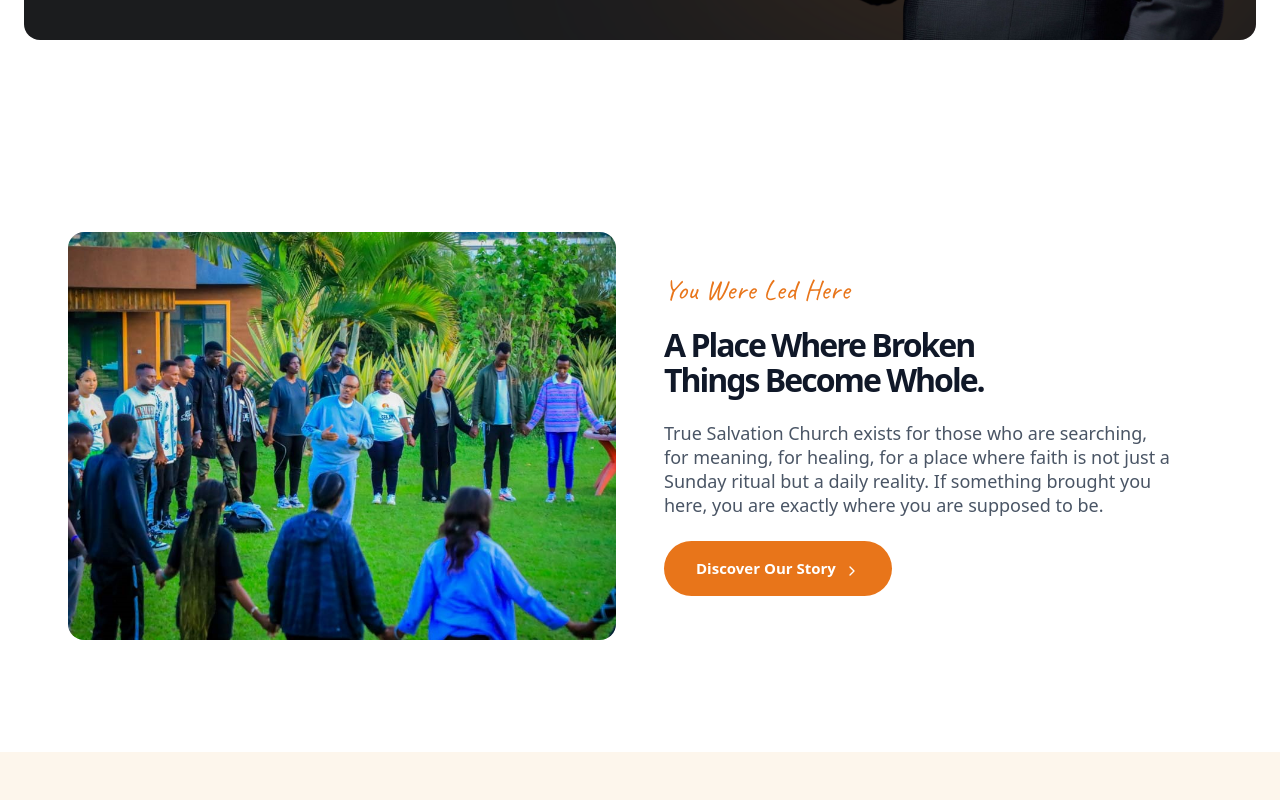
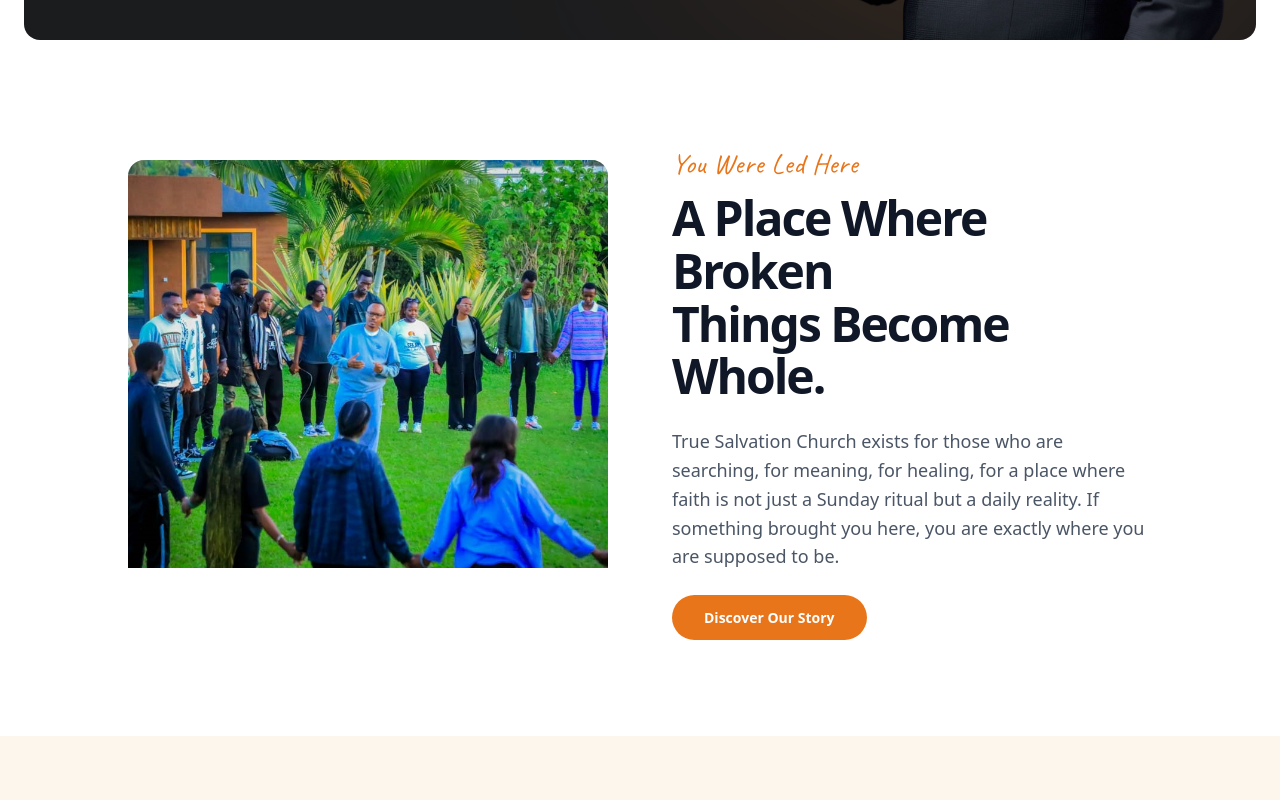
Before and after one commit to Getech-S/tsc-church, a Next.js app: page / in a window 1280 px wide. Shown: the part 1340-2140 px from the top of the page. Built offline with nearby package versions, Linux system fonts and the light colour scheme.

Commit message:
Updated home about section

```diff
--- a/components/sections/About.tsx
+++ b/components/sections/About.tsx
@@ -1,16 +1,16 @@
-"use client"; // Required for animations
+"use client";
 
 import Image from "next/image";
 import Link from "next/link";
 import { motion } from "framer-motion";
-import { ArrowRight, ChevronRight } from "lucide-react";
+// import { ChevronRight } from "lucide-react";
 
 export function About() {
   return (
-        <section className="bg-white py-20 lg:py-28 overflow-hidden">
-            <div className="mx-auto max-w-[1240px] px-6 md:px-12 grid grid-cols-1 lg:grid-cols-2 gap-12 items-center">
+    <section className="bg-white pt-1 pb-24 lg:pt-10 lg:pb-24 overflow-hidden">
+      <div className="w-full mx-auto px-6 md:px-10 lg:px-32 grid grid-cols-1 lg:grid-cols-2 gap-16 items-center">
 
-                {/* DESKTOP IMAGE: Hidden on mobile, shown on lg screens */}
+        {/* DESKTOP IMAGE */}
         <motion.div
           className="relative rounded-[16px] overflow-hidden self-end h-full w-full hidden lg:block"
           initial={{ opacity: 0, y: -60 }}
@@ -30,7 +30,7 @@ export function About() {
 
         {/* RIGHT COLUMN: Text Content */}
         <motion.div
-                    className="flex flex-col items-start gap-6 order-1 lg:order-2"
+          className="flex flex-col items-center text-center sm:items-start sm:text-left gap-6 order-1 lg:order-2"
           initial={{ opacity: 0, x: 30 }}
           whileInView={{ opacity: 1, x: 0 }}
           viewport={{ once: true, margin: "-100px" }}
@@ -38,7 +38,7 @@ export function About() {
         >
           {/* Eyebrow */}
           <span
-                        className="font-caveat text-[28px] text-[#E8751A] leading-[27px] tracking-[0.5px] font-normal text-left"
+            className="text-[24px] lg:text-[28px] text-[#E8751A] leading-[8px] tracking-[0.5px] font-normal text-left"
             style={{
               fontVariantNumeric: "lining-nums tabular-nums",
               fontFeatureSettings: '"liga" off, "calt" off',
@@ -48,13 +48,13 @@ export function About() {
             You Were Led Here
           </span>
 
-                    {/* Heading */}
-                    <h2 className="text-[48px] md:text-[32px] sm:text-[24px] font-bold text-gray-900 leading-[1.1] tracking-[-2px]">
-                        A Place Where Broken <br/>
+          {/* Heading — correct responsive sizing, small to large */}
+          <h2 className="text-[28px] sm:text-[36px] md:text-[42px] lg:text-[48px] font-bold text-gray-900 leading-[1.1] tracking-[-2px]">
+            A Place Where Broken <br />
             Things Become Whole.
           </h2>
 
-                    {/* MOBILE IMAGE: Shown only on mobile/tablet, hidden on lg screens */}
+          {/* MOBILE IMAGE */}
           <motion.div
             className="relative rounded-[16px] overflow-hidden w-full lg:hidden my-2"
             initial={{ opacity: 0, scale: 0.95 }}
@@ -72,24 +72,17 @@ export function About() {
           </motion.div>
 
           {/* Description */}
-                    <p className="text-[18px] leading-[24px] text-gray-600 font-normal max-w-lg">
+          <p className="text-base md:text-[18px] leading-[1.6] text-gray-600 font-normal max-w-lg">
             True Salvation Church exists for those who are searching, for meaning, for healing, for a place where faith is not just a Sunday ritual but a daily reality. If something brought you here, you are exactly where you are supposed to be.
           </p>
 
-                    {/* BUTTON */}
-                    <Link href="/about#whoweare">
-                        <button
-                            className="text-[#ffffff] bg-[#E8751A] font-bold text-[15px] rounded-[100px] flex items-center justify-center transition-transform duration-300 hover:scale-105 active:scale-95 cursor-pointer gap-2"
-                            style={{
-                                paddingTop: '16px',
-                                paddingBottom: '16px',
-                                paddingLeft: '32px',
-                                paddingRight: '32px'
-                            }}
+          {/* BUTTON — Link styled directly, no nested button */}
+          <Link
+                href="/about#whoweare"
+                className="text-white bg-[#E8751A] font-semibold text-[14px] rounded-full px-8 py-3 flex items-center justify-center gap-2 hover:bg-[#E8A020] transition-colors duration-300 ease-in-out self-center sm:self-start"
                 >
                 Discover Our Story
-                            <ChevronRight size={16} className="mt-1" />
-                        </button>
+                {/* <ChevronRight size={16} className="mt-[1px]" /> */}
             </Link>
         </motion.div>
 
```
Lines whose indentation alone changed are shown as unchanged.
